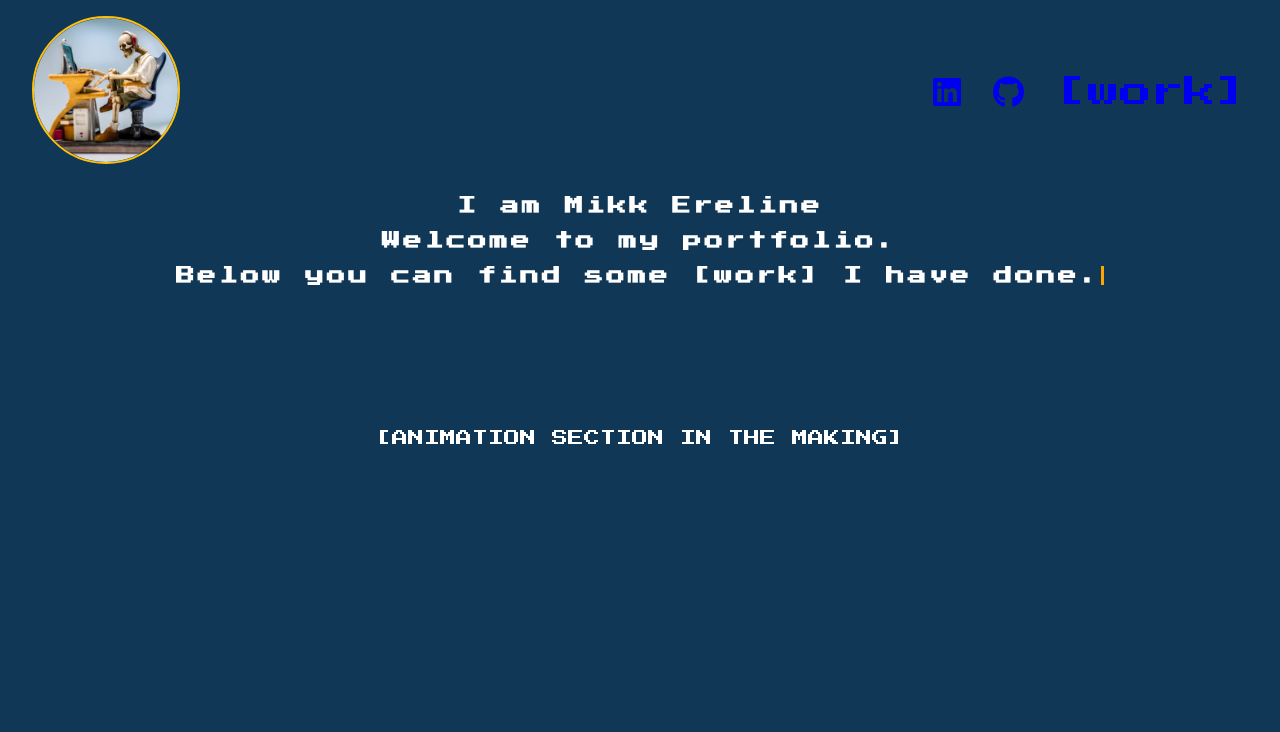
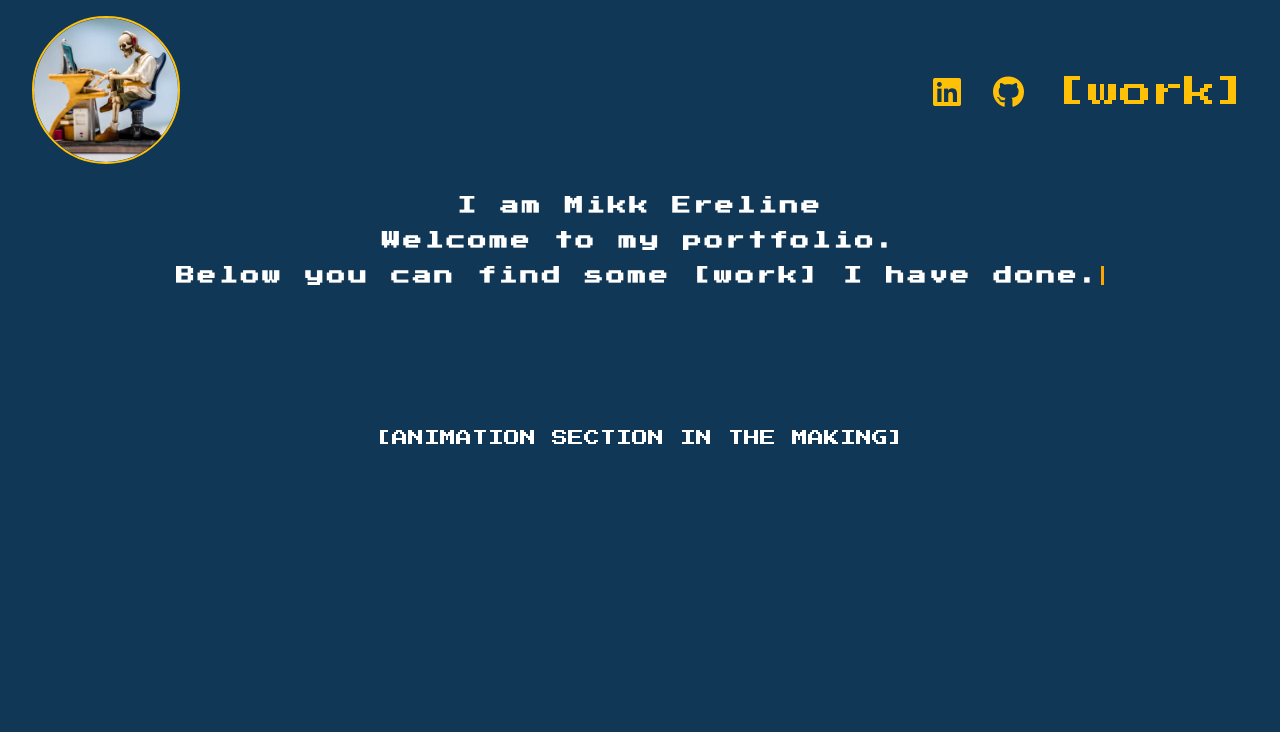
Before and after one commit to mikk369/portfolio2025, a React (Vite) app: page / in a window 1280 px wide. Shown: the top 732 px of the page. Built offline with nearby package versions, Linux system fonts and the light colour scheme; grey boxes are pictures that could not be loaded.

Commit message:
made video caontained to take 100% width

```diff
--- a/src/App.css
+++ b/src/App.css
@@ -51,6 +51,7 @@ body {
 
 .nav-item a {
   text-decoration: none;
+  color: #ffc107;
 }
 
 .nav-item :active, :visited {
@@ -132,6 +133,7 @@ body {
 
 .video-container {
   height: 300px;
+  width: 100%;
   overflow: hidden;
   margin: 0 auto;
   z-index: 1;
```
